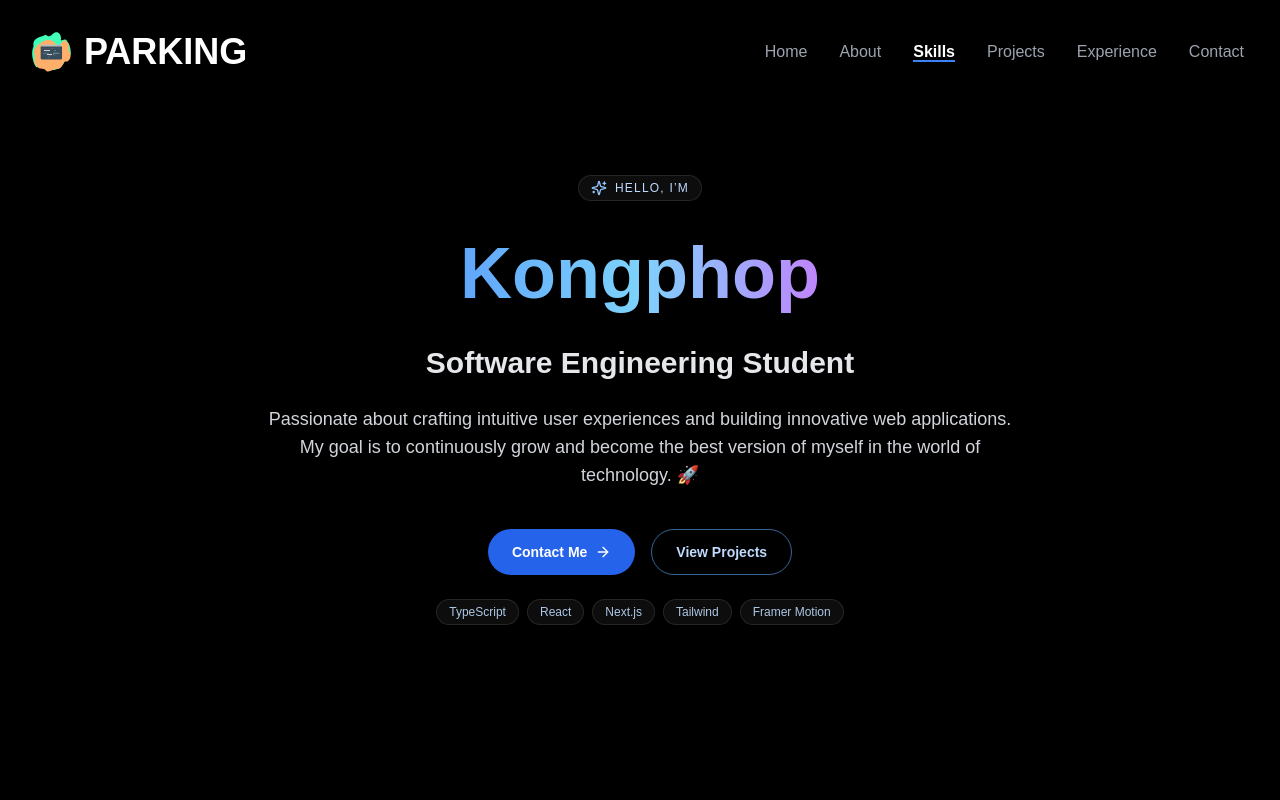
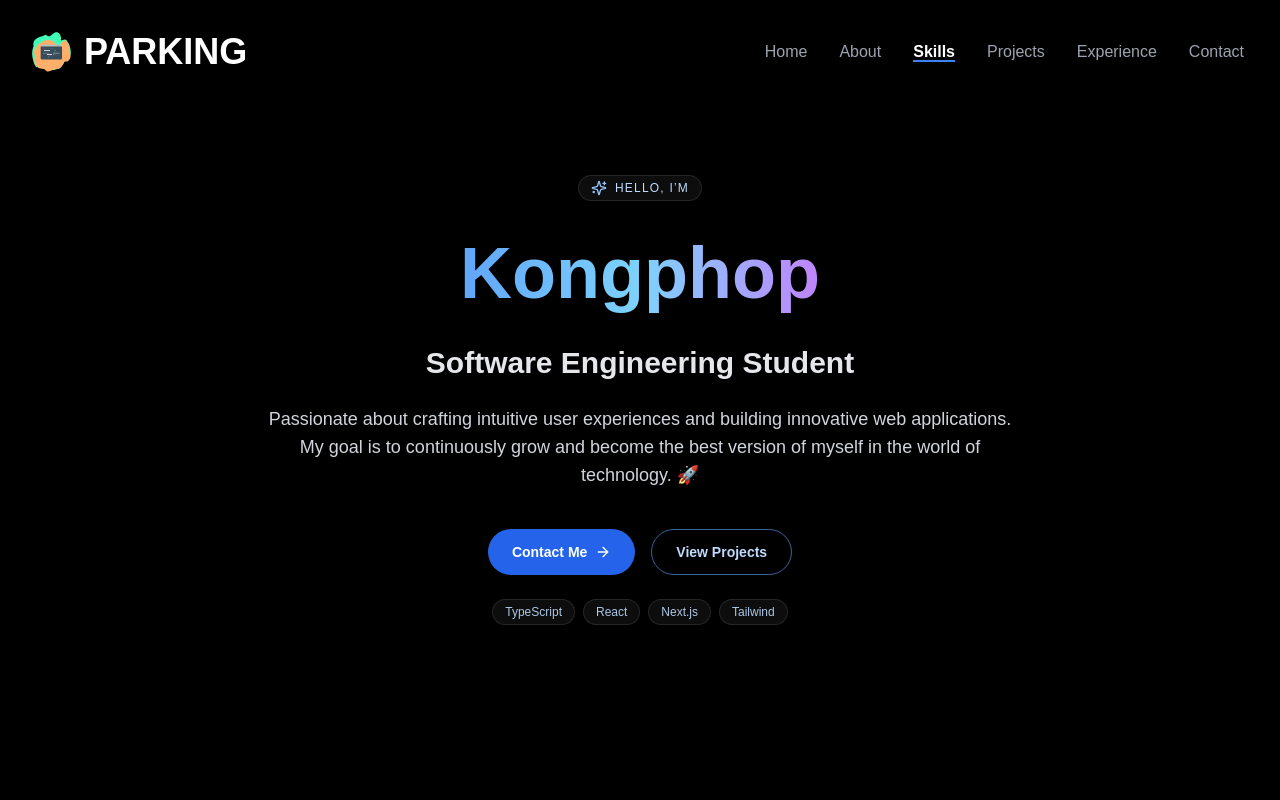
Before and after one commit to kongphop1209/profile-parking, a Next.js app: page / in a window 1280 px wide. Shown: the top 800 px of the page. Built offline with nearby package versions, Linux system fonts and the light colour scheme.

Commit message:
Update introduce.tsx

```diff
--- a/src/app/sections/introduce.tsx
+++ b/src/app/sections/introduce.tsx
@@ -68,7 +68,7 @@ const Introduce = () => {
 
         {/* Tech badges */}
         <ul className="mt-6 flex flex-wrap justify-center gap-2 text-xs text-blue-200/90">
-          {["TypeScript", "React", "Next.js", "Tailwind", "Framer Motion"].map(
+          {["TypeScript", "React", "Next.js", "Tailwind"].map(
             (t) => (
               <li
                 key={t}
```
